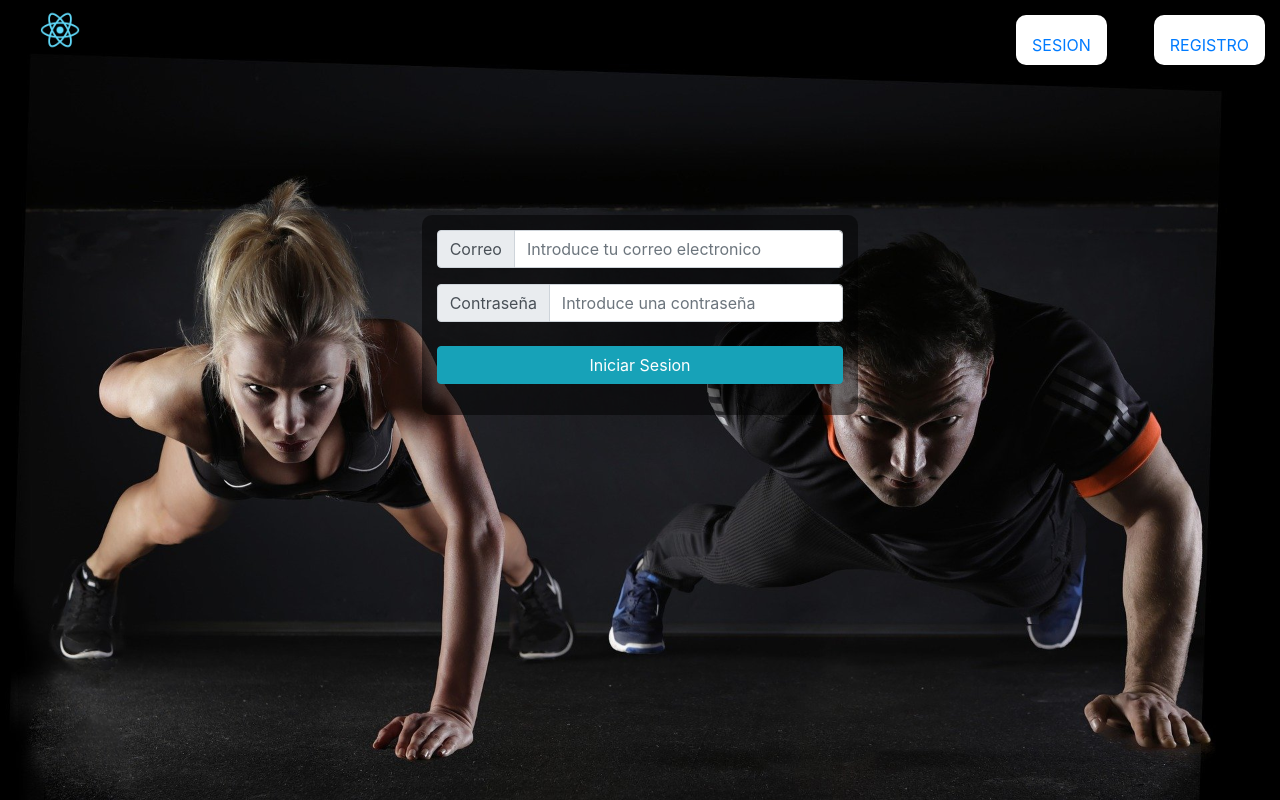
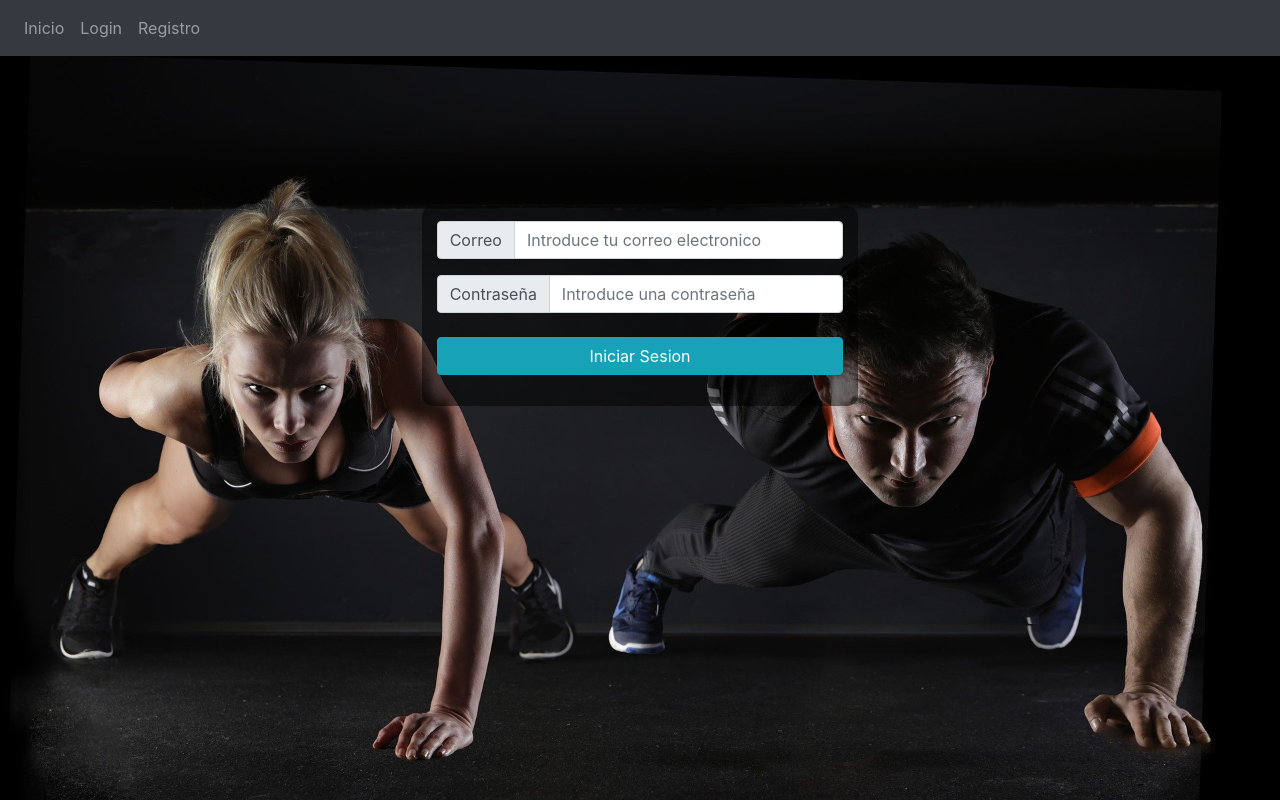
Before and after one commit to cesargalindo11/Health-Exercise, a React (Create React App) app: page /login in a window 1280 px wide. Built offline with nearby package versions, Linux system fonts and the light colour scheme; a web font is replaced by a local one.

Commit message:
Revert "n"
This reverts commit 4c0f4c9216be8265f1cc58142b8bc972bfe3b87b, reversing
changes made to 2dfacdc38604d21c743b73c8bb009da92c5b2396.

```diff
--- a/src/App.jsx
+++ b/src/App.jsx
@@ -11,15 +11,10 @@ import {
   Route
 } from 'react-router-dom';
 
-
-
 function App() {
-
-
   return (
 
       <div>
-
 
         <Router>
           <Menu></Menu>
--- a/src/assets/css/App.css
+++ b/src/assets/css/App.css
@@ -21,27 +21,3 @@ body{
 .mg-r{
     margin-right: 60px;
 }
-.barra-content{
-    width: 90%;
-}
-.barra{
-    display: flex;
-    justify-content: space-between;
-}
-img{
-    margin-top: 10px;
-    width: 40px;
-    height: 40px;
-}
-.botones{
-    display: flex;
-    gap: 2rem;
-}
-.botones li{
-    background-color: white;
-    border-radius: 10px;
-    padding-top: 10px;
-    margin-top: 15px;
-    margin-right: 15px;
-    text-transform: uppercase;
-}
--- a/src/components/Login.jsx
+++ b/src/components/Login.jsx
@@ -1,52 +1,14 @@
 import React, { useState } from 'react'
 import '../assets/css/App.css'
-//import firebase from '../utils/Firebase'
-import firebase from 'firebase/app'
-import 'firebase/auth';
-import '../App'
-function Login() {
 
 
-    //  const [correo, setCorreo] = useState('')
-    // const [password, setPassword] = useState('')
-
-    const [email,setEmail] = useState("")
-    const [pass, setPass]  = useState("")
-
-    const registrarUsuario = (e) => {
+function Login() {
+    const [correo, setCorreo] = useState('')
+    const [password, setPassword] = useState('')
+    const handleSubmit = (e) => {
         e.preventDefault()
-        firebase.auth().createUserWithEmailAndPassword(email,pass)
-            .then((userCredential)=>alert('Usuario Registrado'))
-            .catch((error) => {
-                var errorCode = error.code;
-                var errorMessage = error.message;
-                alert(errorCode,errorMessage);
-
-              });
+        alert("${correo},${password}");
     }
-    function iniciarSesion() {
-
-        firebase.auth().signInWithEmailAndPassword(email, pass)
-          .then((userCredential) => {
-
-            var user = userCredential.user;
-            alert(user);
-            console.log('correcto');
-            <link rel="stylesheet" href="www.facebook.com"/>
-
-          })
-          .catch((error) => {
-              console.log('incorrecto')
-            var errorCode = error.code;
-            var errorMessage = error.message;
-            alert(errorCode,errorMessage);
-        });
-
-      }
-
-
-
-
 
     return (
         <div className=' row mt-15'>
@@ -54,7 +16,7 @@ function Login() {
             <div className='col'></div>
             <div className='col bg-t'>
 
-                <form onSubmit={iniciarSesion} className='form-group'>
+                <form className='form-group'>
 
 
                     <div className="input-group mb-3">
@@ -64,10 +26,7 @@ function Login() {
                         <input
                             className='form-control'
                             placeholder='Introduce tu correo electronico'
-                            type="email"
-                            name="correo"
-                            onChange={(e) => { setEmail(e.target.value)}}
-                        />
+                            type="email" />
                     </div>
 
                     <div className="input-group mb-3">
@@ -77,15 +36,13 @@ function Login() {
                         <input
                             className='form-control'
                             placeholder='Introduce una contraseña'
-                            type="password"
-                            name="password"
-                            onChange={(e) => { setPass(e.target.value)}}
-                        />
+                            type="password" />
                     </div>
 
-                    <button className="btn btn-info btn-block mt-4">
-                        Iniciar Sesion
-                   </button>
+                    <input
+                        className='btn btn-info btn-block mt-4'
+                        value='Iniciar Sesion'
+                        type="submit" />
 
                 </form>
 
@@ -98,4 +55,4 @@ function Login() {
 
 
 
-export default Login;
+export default Login
--- a/src/components/Menu.jsx
+++ b/src/components/Menu.jsx
@@ -1,32 +1,24 @@
 import React from 'react';
 import { Link } from 'react-router-dom'
-import './Login'
+
 
 const Menu = () => {
-
   return (
     <div>
+      <nav className='navbar navbar-expand-lg navbar-dark bg-dark'>
 
+        <ul className='nav navbar-nav'>
 
+          <li className='nav-item'>
+            <Link className='nav-link' to='/'>Inicio</Link>
+          </li>
 
-      <nav className='.barra-content'>
-
-        <ul className='barra '>
-
-          <div className="logo">
-            <a href="/#"><img src="logo192.png" alt="logo" /> </a>
-          </div>
-          <div className="botones nav">
-
-            <li className='nav-item'>
-              <Link className='nav-link' to='/login'>Sesion</Link>
-            </li>
-
-            <li className='nav-item'>
-              <Link className='nav-link' to='/registro'>Registro</Link>
-            </li>
-
-          </div>
+          <li className='nav-item'>
+            <Link className='nav-link' to='/login'>Login</Link>
+          </li>
+          <li className='nav-item'>
+            <Link className='nav-link' to='/registro'>Registro</Link>
+          </li>
 
         </ul>
 
--- a/src/index.js
+++ b/src/index.js
@@ -2,7 +2,7 @@ import React from 'react';
 import ReactDOM from 'react-dom';
 import App from './App';
 import 'bootstrap/dist/css/bootstrap.css'
-import './utils/Firebase'
+
 
 
 ReactDOM.render(
--- a/src/utils/Firebase.js
+++ /dev/null
@@ -1,19 +0,0 @@
-import firebase from 'firebase/app';
-import 'firebase/firestore'
-
-
-const firebaseConfig = {
-  apiKey: "AIzaSyA82TCZgUu6jbmGj3ypoAPRmKQf_EG4rAw",
-  authDomain: "prueba-99e84.firebaseapp.com",
-  databaseURL: "https://prueba-99e84.firebaseio.com",
-  projectId: "prueba-99e84",
-  storageBucket: "prueba-99e84.appspot.com",
-  messagingSenderId: "451436873999",
-  appId: "1:451436873999:web:1f61036141c055f445167a"
-};
-
-const fb = firebase.initializeApp(firebaseConfig);
-
-export const auth = fb.firestore();
-
-  //export default db
```
Also changed, not shown: src/assets/img/logo.png (renamed from src/logo.png), src/logo192.png (deleted).
